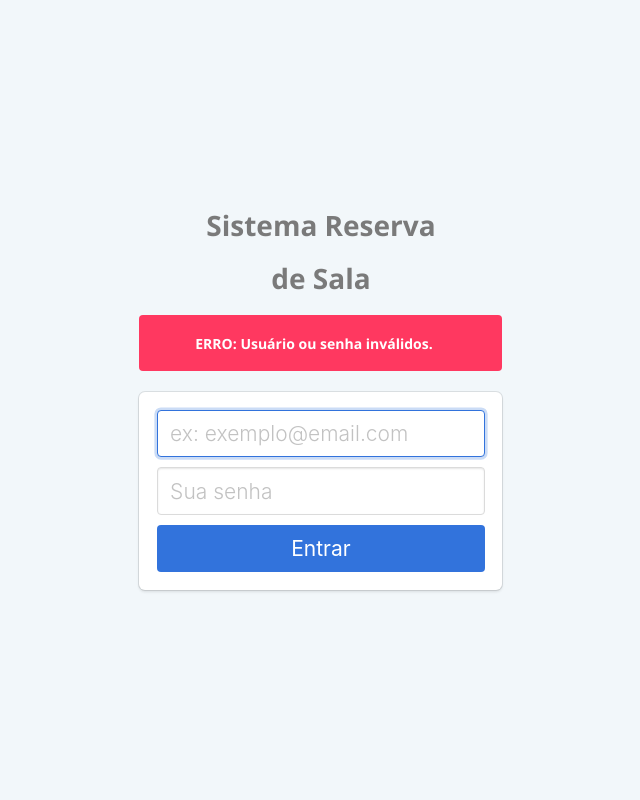
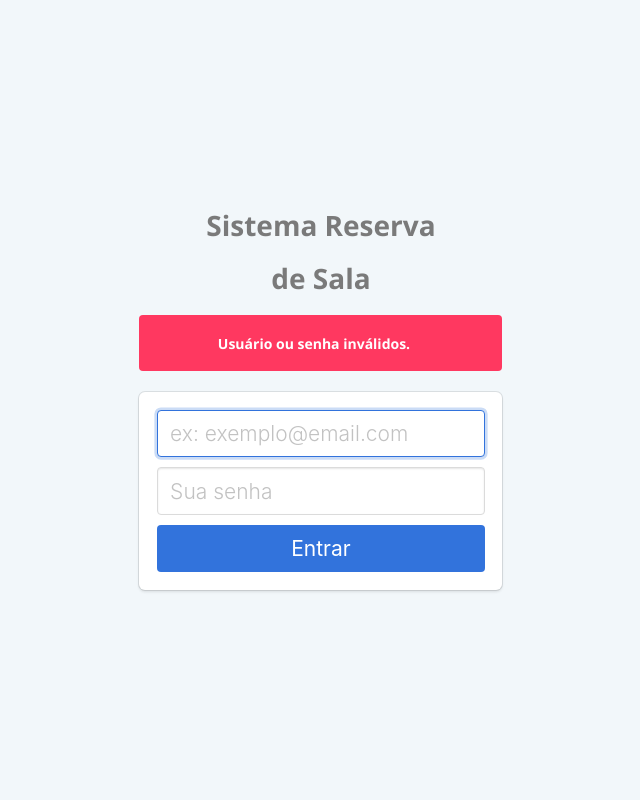
Before and after one commit to tauisilva/Reserva, a PHP site: page /logon/index.php in a window 1280 px wide. Shown: the whole page, without its empty margins (319-959 px from the left). Run offline with PHP 8.4, Linux system fonts and the light colour scheme; the visitor is signed in with stand-in values (Sample User, id 1).

Commit message:
Atualização do index do logon

```diff
--- a/logon/index.php
+++ b/logon/index.php
@@ -31,7 +31,7 @@ session_start();
                     ?>
 
                     <div class="notification is-danger">
-                    <p>ERRO: Usuário ou senha inválidos.</p>
+                    <p>Usuário ou senha inválidos.</p>
                     </div>
 
                     <?php
```
